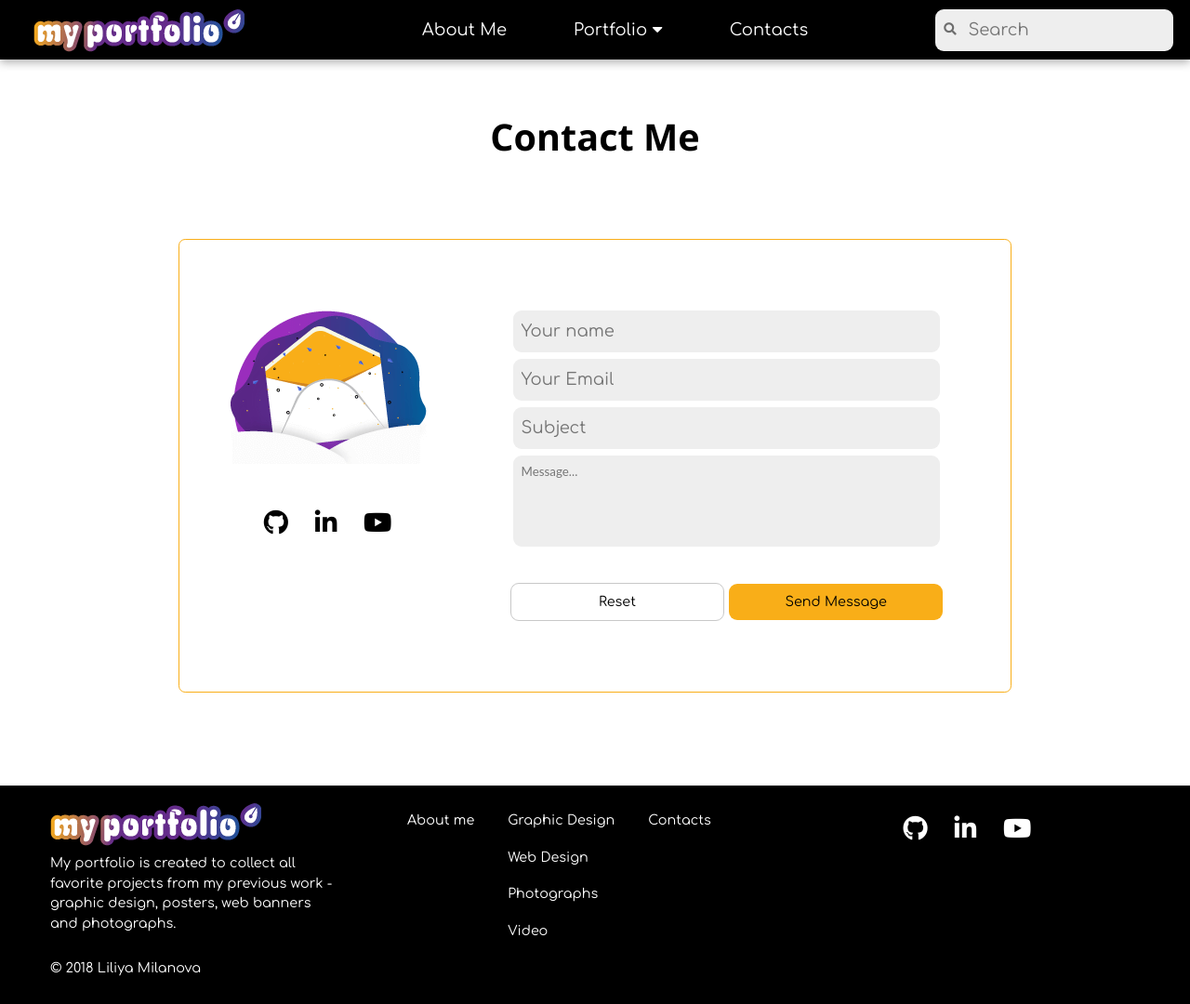
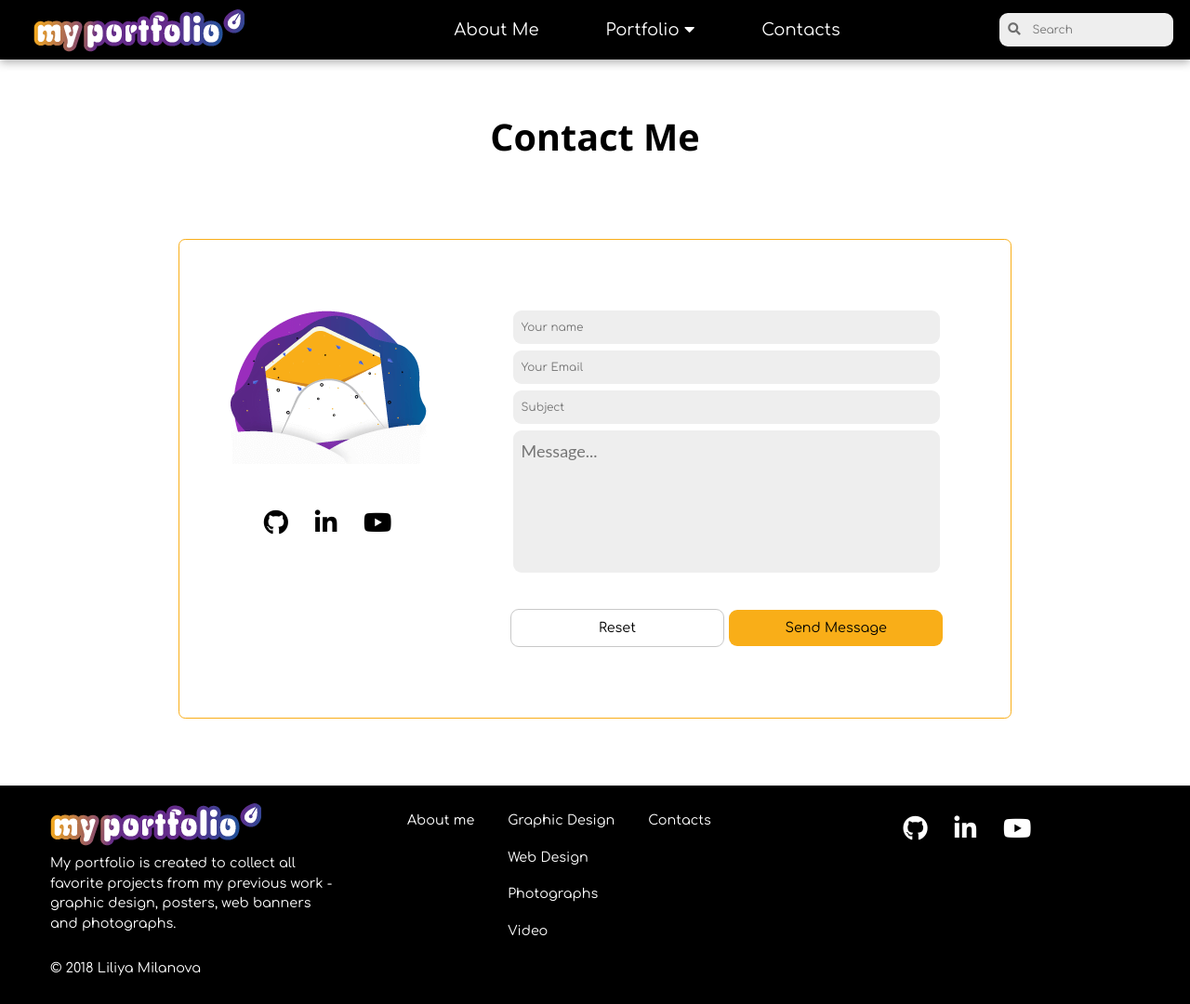
Before and after one commit to LiliyaMilanova/myportfolio, a Jekyll site: the page built from contacts.html, in a window 1280 px wide and 1080 px high. Shown: the whole window at 93% size. Built offline with Jekyll 4.4.1, drawn with Linux system fonts in a browser that asks for light colours; nearby versions of some CDN libraries.

Commit message:
Update typography.css

```diff
--- a/css/typography.css
+++ b/css/typography.css
@@ -3,7 +3,7 @@ html {
     color: rgb(0, 0, 0);
 }
 
-body, select, option, input, table, th, td {
+body, select, option, input, textarea, table, th, td {
     font: inherit;
 }
 
@@ -24,6 +24,10 @@ h1 + h2 {
     margin-top: 0.9em;
 }
 
+input {
+    font-size: 12px
+}
+
 p {
     margin: 0;
     padding-bottom: 1.5rem;
```
